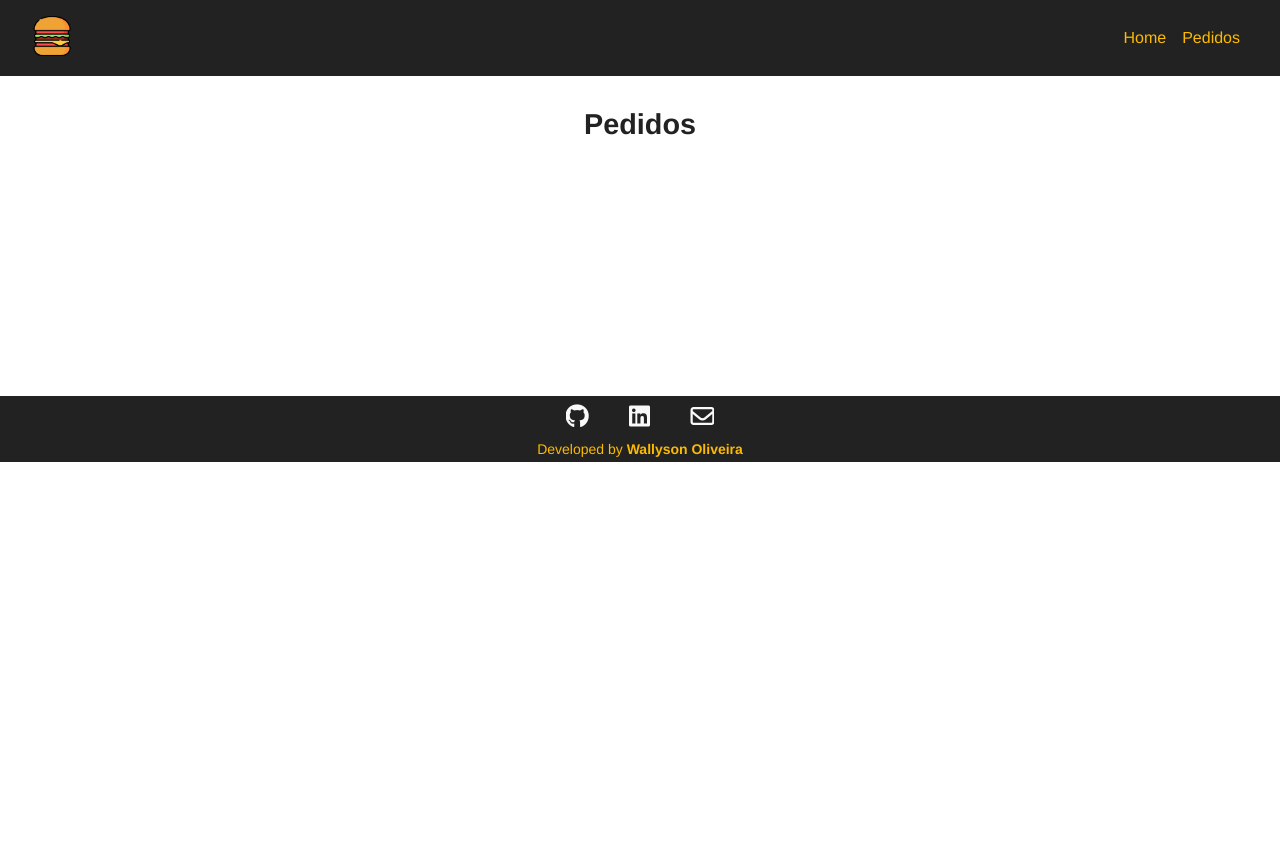
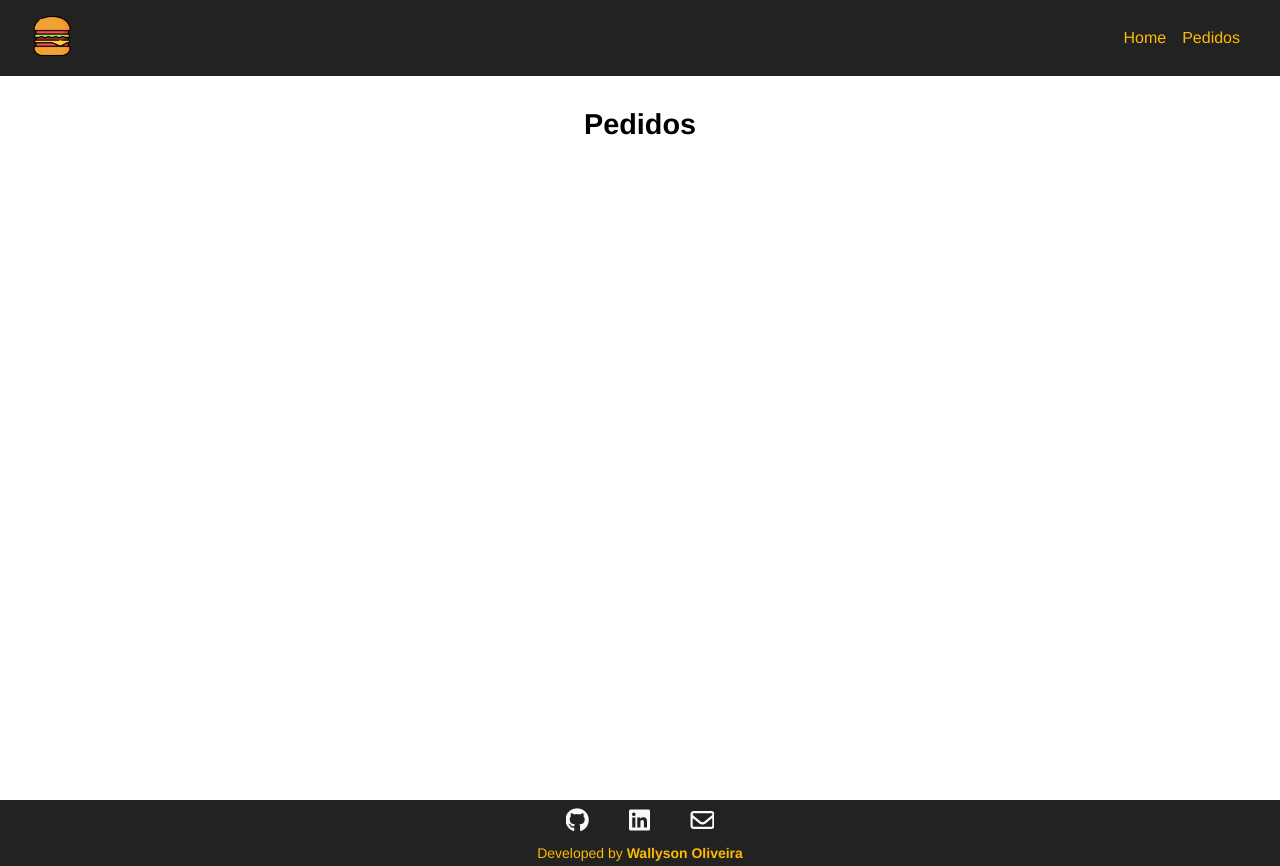
Before and after one commit to wallyson03jhonatan/BurguerProject, a Vue app: page /orders in a window 1280 px wide. Before the commit the page ends 800 px from the top, so only its background shows below. Built offline with nearby package versions, Linux system fonts and the light colour scheme; the HTML template or start-up script is replaced by a standard one.

Commit message:
fix: fix footer and message

```diff
--- a/database/db.json
+++ b/database/db.json
@@ -95,14 +95,6 @@
       "optionals": [],
       "status": "Requested",
       "id": 4
-    },
-    {
-      "name": "Wallyson Jhonatan de Oliveira",
-      "steak": "",
-      "bread": "Select your bread",
-      "optionals": [],
-      "status": "Requested",
-      "id": 5
     }
   ]
 }
--- a/src/App.vue
+++ b/src/App.vue
@@ -1,9 +1,20 @@
 <template>
   <div>
+    <div id="content-teste">
 
-    <the-nav/>
-    <RouterView />
-    <the-footer />
+      <nav>
+        <the-nav/>
+      </nav>
+
+      <section>
+        <RouterView />
+      </section>
+
+    </div>
+
+    <footer>
+      <the-footer />
+    </footer>
 
   </div>
 </template>
@@ -21,4 +32,6 @@
   }
 </script>
 
-<style></style>
+<style>
+
+</style>
--- a/src/assets/main.css
+++ b/src/assets/main.css
@@ -4,20 +4,21 @@
   padding: 0;
   box-sizing: border-box;
   overflow-x: hidden;
+
 }
-body {
-  min-height: 100vh;
-  display: flex;
-  flex-direction: column;
+#content-teste {
+  height: 100vh;
 }
-h1 {
-  font-size: clamp(1rem, 1rem + 1vw, 3rem);
-  text-align: center;
-  color: #222;
+
+nav {
+
 }
-a {
-  cursor: pointer;
-  text-decoration: none;
+section {
+
+}
+footer {
+
+
 }
 .container {
   margin: 2rem;
--- a/src/assets/typography.css
+++ b/src/assets/typography.css
@@ -100,3 +100,10 @@
   font-size:  clamp(1.25rem, 1.5vw, 2rem);
   line-height: 1.5rem;
 }
+h1 {
+  font-size: clamp(1rem, 1rem + 1vw, 3rem);
+}
+a {
+  cursor: pointer;
+  text-decoration: none;
+}
--- a/src/components/BaseForm.vue
+++ b/src/components/BaseForm.vue
@@ -10,39 +10,65 @@
 
         <div class="container-forms bottom-margin-medium">
           <label for="name" class="bottom-margin-small padding-small">Write your name:</label>
-          <input type="text" name="name" v-model="name" placeholder="Ex: Naruto...">
+          <input
+            type="text"
+            name="name"
+            v-model="name"
+            placeholder="Ex: Naruto..."
+          >
         </div>
 
         <div class="container-forms bottom-margin-medium">
           <label for="bread" class="bottom-margin-small padding-small">Choose your bread:</label>
           <select name="bread" v-model="sendBread">
+
             <option>Select your bread</option>
             <option v-for="bread in getBreads" :key="bread.id" :value="bread.type">
               {{ bread.type }}
             </option>
+
           </select>
         </div>
 
         <div class="container-forms bottom-margin-medium">
           <label for="steak" class="bottom-margin-small padding-small">Choose your steak:</label>
             <select name="steak" v-model="sendSteak">
+
               <option value="">Select your steak</option>
               <option v-for="steak in getSteaks" :key="steak.id" :value="steak.type">
                 {{ steak.type }}
               </option>
+
             </select>
         </div>
 
         <div class="container-forms container-optionals bottom-margin-medium">
           <label class="opcionais bottom-margin-small padding-small" for="optionals" >Choose your optinal ingredients:</label>
-          <div class="container-checkbox bottom-margin-medium" v-for="option in getOptions" :key="option.id">
-            <input class="checkbox__input" type="checkbox" name="optionals" id="optionals" v-model="sendOptions" :value="option.type">
+          <div
+            v-for="option in getOptions"
+            :key="option.id"
+            class="container-checkbox bottom-margin-medium"
+          >
+            <input
+              class="checkbox__input"
+              type="checkbox"
+              name="optionals"
+              id="optionals"
+              v-model="sendOptions"
+              :value="option.type"
+            >
             <span class="checkbox__span left-margin-small">{{ option.type }}</span>
           </div>
         </div>
 
         <div class="container-forms">
-          <input class="btn__submit text-medium" type="submit" name="btn-submit" value="Create burguer">
+          <input
+            class="btn__submit text-medium"
+            type="submit"
+            name="btn-submit"
+            role="button"
+            value="Create burguer"
+          >
         </div>
 
       </form>
--- a/src/components/BaseMessage.vue
+++ b/src/components/BaseMessage.vue
@@ -1,6 +1,6 @@
 <template>
   <div class="container-message" :class="!msg ? 'close': `message-${msgType}`">
-    <span>{{ msg }}</span>
+    <p>{{ msg }}</p>
   </div>
 </template>
 
@@ -23,7 +23,7 @@
 <style scoped>
   .container-message {
     position: absolute;
-    top: 10%;
+    top: 8%;
     left: 25%;
     right: 25%;
     z-index: 2;
@@ -33,7 +33,6 @@
     margin: 1.5rem auto;
     max-width: 25rem;
     font-weight: 600;
-    /* opacity: 0.8; */
     transition: all .3s;
   }
   .message-info {
--- a/src/components/TheFooter.vue
+++ b/src/components/TheFooter.vue
@@ -1,5 +1,5 @@
 <template>
-  <footer id="footer" class="footer">
+  <div class="footer">
     <div class="flex column">
 
       <div class="social-container">
@@ -16,7 +16,7 @@
       </p>
 
     </div>
-  </footer>
+  </div>
 
 </template>
 
--- a/src/components/TheNav.vue
+++ b/src/components/TheNav.vue
@@ -1,14 +1,19 @@
 <template>
-  <nav class="nav vertical-padding-medium horizontal-padding-x-large">
+  <div class="nav vertical-padding-medium horizontal-padding-x-large">
 
     <RouterLink to="/home" class="logo__url">
-      <img src="/img/logo.png" alt="Make your burguer" class="logo__img">
+      <img
+        src="/img/logo.png"
+        alt="Make your burguer"
+        class="logo__img"
+        title="Homepage"
+      >
     </RouterLink>
 
     <RouterLink to="/home">Home</RouterLink>
     <RouterLink to="/orders">Pedidos</RouterLink>
 
-  </nav>
+  </div>
 
 </template>
 
--- a/src/views/HomeView.vue
+++ b/src/views/HomeView.vue
@@ -1,6 +1,6 @@
 <template>
   <div class="container">
-    <h1 class="bottom-margin-large">Make your burger</h1>
+    <h1 class="bottom-margin-large text-center">Make your burger</h1>
     <base-form />
   </div>
 </template>
--- a/src/views/OrderView.vue
+++ b/src/views/OrderView.vue
@@ -1,5 +1,5 @@
 <template>
   <div class="container">
-    <h1>Pedidos</h1>
+    <h1 class="text-center">Pedidos</h1>
   </div>
 </template>
```
Lines whose indentation alone changed are shown as unchanged.
